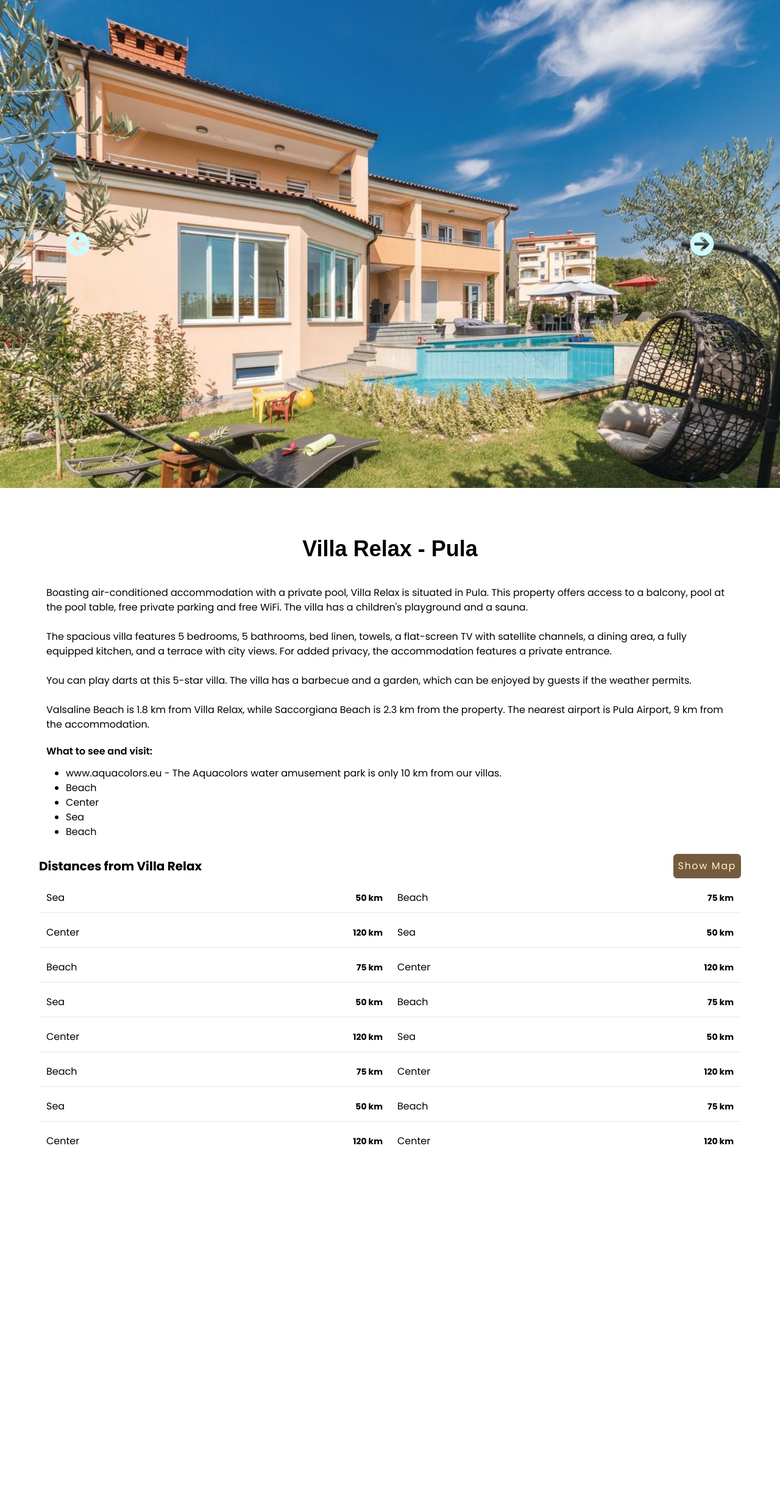
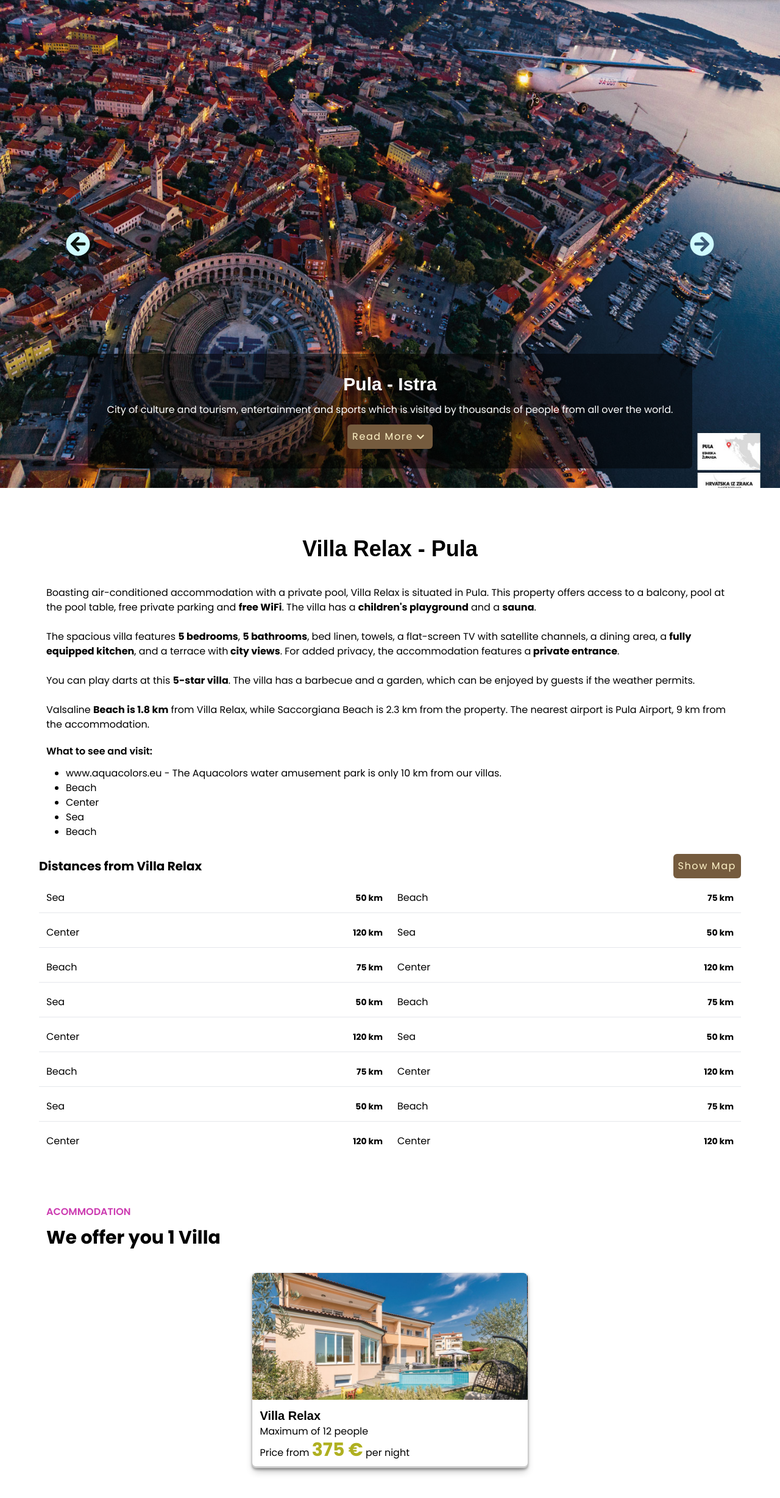
Before and after one commit to mateosmoljan/villa-relax, a Next.js app: page / in a window 1280 px wide. Shown: the top 2456 px of the page at 61% size. Before the commit the page ends 1895 px from the top, so only its background shows below. Built offline with nearby package versions, Linux system fonts and the light colour scheme; a web font is replaced by a local one.

Commit message:
acommodation

```diff
--- a/app/globals.css
+++ b/app/globals.css
@@ -17,6 +17,10 @@
   }
 }
 
+html {
+  scroll-behavior: smooth;
+}
+
 *,
 ::before,
 ::after {
@@ -24,6 +28,7 @@
   padding: 0;
   box-sizing: border-box;
 }
+
 
 ul {
   list-style: none;
@@ -44,10 +49,20 @@ a {
   @apply absolute  z-10 w-10 h-10 text-cyan-100 hover:text-brown;
 }
 
-
+/* Button */
 
 .btn {
   @apply flex items-center p-2 bg-brown rounded-md font-poppins text-white tracking-widest	text-amber-100 hover:bg-darkbrown;
+}
+
+/* Shadow */
+
+.card_shadow {
+  box-shadow: rgba(0, 0, 0, 0.4) 0px 2px 4px, rgba(0, 0, 0, 0.3) 0px 7px 13px -3px, rgba(0, 0, 0, 0.2) 0px -3px 0px inset;
+}
+
+.shadow-a-but {
+  box-shadow: rgba(0, 0, 0, 0.17) 0px -23px 25px 0px inset, rgba(0, 0, 0, 0.15) 0px -36px 30px 0px inset, rgba(0, 0, 0, 0.1) 0px -79px 40px 0px inset, rgba(0, 0, 0, 0.06) 0px 2px 1px, rgba(0, 0, 0, 0.09) 0px 4px 2px, rgba(0, 0, 0, 0.09) 0px 8px 4px, rgba(0, 0, 0, 0.09) 0px 16px 8px, rgba(0, 0, 0, 0.09) 0px 32px 16px;
 }
 
 /* Translate Nav */
--- a/app/page.tsx
+++ b/app/page.tsx
@@ -1,4 +1,5 @@
 import About from "@/components/About";
+import Acommodation from "@/components/Acommodation";
 import Distances from "@/components/Distances";
 import HeadSwiper from "@/components/HeadSwiper";
 import Navbar from "@/components/Navbar";
@@ -14,6 +15,7 @@ function Home() {
       <main>
         <About />
         <Distances />
+        <Acommodation />
       </main>
     </div>
   );
--- a/components/About.tsx
+++ b/components/About.tsx
@@ -2,7 +2,7 @@ import { LocationToVisit } from "../lib/LocationToVisit";
 
 function About() {
   return (
-    <section className="flex justify-center">
+    <section className="flex justify-center" id="info">
       <div className="max-w-6xl p-3 pt-20">
         <h1 className="flex justify-center font-arbutus text-4xl font-bold">
           Villa Relax - Pula
@@ -11,26 +11,28 @@ function About() {
           <p>
             Boasting air-conditioned accommodation with a private pool, Villa
             Relax is situated in Pula. This property offers access to a balcony,
-            pool at the pool table, free private parking and free WiFi. The
-            villa has a children's playground and a sauna.
+            pool at the pool table, free private parking and <b>free WiFi</b>.
+            The villa has a <b>children's playground</b> and a <b>sauna</b>.
           </p>
           <br />
           <p>
-            The spacious villa features 5 bedrooms, 5 bathrooms, bed linen,
-            towels, a flat-screen TV with satellite channels, a dining area, a
-            fully equipped kitchen, and a terrace with city views. For added
-            privacy, the accommodation features a private entrance.
+            The spacious villa features <b>5 bedrooms</b>, <b>5 bathrooms</b>,
+            bed linen, towels, a flat-screen TV with satellite channels, a
+            dining area, a <b>fully equipped kitchen</b>, and a terrace with
+            <b> city views</b>. For added privacy, the accommodation features a
+            <b> private entrance</b>.
           </p>
           <br />
           <p>
-            You can play darts at this 5-star villa. The villa has a barbecue
-            and a garden, which can be enjoyed by guests if the weather permits.
+            You can play darts at this <b>5-star villa</b>. The villa has a
+            barbecue and a garden, which can be enjoyed by guests if the weather
+            permits.
           </p>
           <br />
           <p>
-            Valsaline Beach is 1.8 km from Villa Relax, while Saccorgiana Beach
-            is 2.3 km from the property. The nearest airport is Pula Airport, 9
-            km from the accommodation.
+            Valsaline <b>Beach is 1.8 km</b> from Villa Relax, while Saccorgiana
+            Beach is 2.3 km from the property. The nearest airport is Pula
+            Airport, 9 km from the accommodation.
           </p>
         </div>
         <div className="pt-5">
--- /dev/null
+++ b/components/Acommodation.tsx
@@ -0,0 +1,19 @@
+import PropertyCard from "./PropertyCard";
+
+function Acommodation() {
+  return (
+    <section className="flex justify-center">
+      <div className="max-w-6xl p-3 py-20">
+        <div className="w-6xl flex flex-col gap-3 pb-10">
+          <h2 className="text-pink font-semibold uppercase">ACOMMODATION</h2>
+          <h1 className="font-bold text-3xl">We offer you 1 Villa</h1>
+        </div>
+        <div className="w-full flex justify-center items-center">
+          <PropertyCard />
+        </div>
+      </div>
+    </section>
+  );
+}
+
+export default Acommodation;
--- a/components/HeadSwiper.tsx
+++ b/components/HeadSwiper.tsx
@@ -3,29 +3,65 @@
 import Image from "next/image";
 
 import { Swiper, SwiperSlide } from "swiper/react";
-import { FreeMode } from "swiper/modules";
+import { FreeMode, Autoplay, Pagination, EffectFade } from "swiper/modules";
 
 import { images } from "@/lib/images";
 
 import "swiper/css";
 import "swiper/css/free-mode";
 import "swiper/css/navigation";
-import "swiper/css/thumbs";
+import "swiper/css/effect-fade";
+
+import { MdKeyboardArrowDown } from "react-icons/md";
 import { SwiperNavButtons } from "./SwiperNavButton";
 
-export default function Page() {
+export default function HeadSwiper() {
+  const scrollToAbout = () => {
+    const aboutSection = document.getElementById("about"); // Replace 'about' with the actual ID of your about section
+    if (aboutSection) {
+      aboutSection.scrollIntoView({
+        behavior: "smooth", // Use smooth scrolling
+      });
+    }
+  };
+
   return (
-    <section className="block max-h-screen max-w-screen relative">
-      <div className="block container relative max-w-full !important">
-        <Swiper loop={true} spaceBetween={0} modules={[FreeMode]} className="">
+    <section className="block h-screen max-w-screen relative">
+      <div className="block container relative max-w-full !important ">
+        <Swiper
+          lazy="true"
+          loop={true}
+          effect={"fade"}
+          spaceBetween={0}
+          modules={[FreeMode, Autoplay, Pagination, EffectFade]}
+          autoplay={{
+            delay: 5000,
+            disableOnInteraction: false,
+          }}
+          pagination={{
+            clickable: true,
+          }}
+          grabCursor={true}
+        >
           {images.map((image, index) => (
             <SwiperSlide key={index}>
               <div className="flex relative items-center justify-center h-full w-full">
                 <Image
                   src={image.src}
                   alt={image.alt}
-                  className="block max-h-screen w-full object-cover"
+                  className="object-cover block h-screen w-full"
                 />
+                <div className="z-20 absolute bottom-8 flex items-center justify-center flex-col bg-black bg-opacity-50 rounded-md p-8 gap-3">
+                  <h1 className="text-white font-arbutus text-3xl font-bold">
+                    {image.title}
+                  </h1>
+                  <p className="text-white">{image.des}</p>
+                  <a href="#info" onClick={scrollToAbout}>
+                    <button className="btn">
+                      Read More <MdKeyboardArrowDown className="text-2xl" />
+                    </button>
+                  </a>
+                </div>
               </div>
             </SwiperSlide>
           ))}
--- a/components/Navbar.tsx
+++ b/components/Navbar.tsx
@@ -27,7 +27,7 @@ const Navbar = () => {
 
   return (
     <nav
-      className={`bg-white	 flex place-content-between sm:px-8 w-full py-2 fixed z-10 ${
+      className={`bg-white shadow-md flex place-content-between sm:px-8 w-full py-2 fixed z-10 ${
         visible ? "transleteNavUp" : "transleteNav"
       }`}
     >
--- /dev/null
+++ b/components/PropertyCard.tsx
@@ -0,0 +1,45 @@
+"use client";
+
+import Image from "next/image";
+
+import { Swiper, SwiperSlide } from "swiper/react";
+import { images } from "@/lib/images";
+
+import "swiper/css";
+import { SwiperNavButtonsAcommodation } from "./SwiperNavButtonsAcommodation";
+
+interface SwiperNavButtonsProps {
+  className?: string;
+}
+
+function PropertyCard() {
+  return (
+    <div className=" w-2/5 card_shadow rounded-md z-10 max-w-full overflow-hidden">
+      <Swiper lazy="true" loop={true} spaceBetween={0}>
+        {images.map((image, index) => (
+          <SwiperSlide key={index}>
+            <div className="flex relative items-center justify-center h-full w-full">
+              <Image
+                src={image.src}
+                alt={image.alt}
+                className="object-cover block rounded-t-md h-52 w-full"
+              />
+            </div>
+          </SwiperSlide>
+        ))}
+        <SwiperNavButtonsAcommodation />
+      </Swiper>
+      <div className="p-3">
+        <h2 className="font-bold text-xl font-arbutus">Villa Relax</h2>
+        <p>Maximum of 12 people</p>
+        <p>
+          Price from{" "}
+          <span className="font-bold text-dark_yellow text-3xl">375 €</span> per
+          night
+        </p>
+      </div>
+    </div>
+  );
+}
+
+export default PropertyCard;
--- a/components/SwiperNavButton.tsx
+++ b/components/SwiperNavButton.tsx
@@ -8,19 +8,19 @@ export const SwiperNavButtons = () => {
   const swiper = useSwiper();
 
   return (
-    <div className="swiper-nav-btns">
+    <>
       <button
         onClick={() => swiper.slidePrev()}
-        className="h-screen w-1/5 flex justify-center items-center"
+        className="h-screen w-1/5 flex justify-center items-center absolute z-10 top-0 "
       >
         <FaArrowCircleLeft className="swiper-prev" />
       </button>
       <button
         onClick={() => swiper.slideNext()}
-        className="h-screen w-1/5 flex justify-center items-center"
+        className="h-screen w-1/5 flex justify-center items-center absolute z-10 top-0 right-0"
       >
         <FaArrowCircleRight className="swiper-next" />
       </button>
-    </div>
+    </>
   );
 };
--- /dev/null
+++ b/components/SwiperNavButtonsAcommodation.tsx
@@ -0,0 +1,46 @@
+"use client";
+
+import { useSwiper } from "swiper/react";
+import { MdOutlineKeyboardArrowLeft } from "react-icons/md";
+
+import { MdOutlineKeyboardArrowRight } from "react-icons/md";
+import { useState } from "react";
+
+export const SwiperNavButtonsAcommodation = () => {
+  const swiper = useSwiper();
+
+  const [isHovered, setIsHovered] = useState(false);
+
+  const handleMouseOver = () => {
+    setIsHovered(true);
+  };
+
+  const handleMouseOut = () => {
+    setIsHovered(false);
+  };
+
+  return (
+    <div
+      onMouseOver={handleMouseOver}
+      onMouseOut={handleMouseOut}
+      className={`absolute z-10 top-0 flex items-center justify-between w-full h-full`}
+    >
+      <button
+        onClick={() => swiper.slidePrev()}
+        className={`shadow-a-but h-full rounded-t-md ${
+          isHovered ? "block" : "hidden"
+        }`}
+      >
+        <MdOutlineKeyboardArrowLeft className={` text-6xl text-white  `} />
+      </button>
+      <button
+        onClick={() => swiper.slideNext()}
+        className={`h-full  shadow-a-but rounded-t-md ${
+          isHovered ? "block" : "hidden"
+        }`}
+      >
+        <MdOutlineKeyboardArrowRight className={`text-6xl text-white`} />
+      </button>
+    </div>
+  );
+};
--- a/lib/images.js
+++ b/lib/images.js
@@ -1,12 +1,32 @@
 // Images
 import first from "@/public/assets/images/main.jpg";
-import second from "@/public/assets/images/villa-pool-outside.jpeg";
-import third from "@/public/assets/images/villa-pool-outside-night.jpg";
+import second from "@/public/assets/images/CityView.jpg";
+import third from "@/public/assets/images/ArenaPula.jpg";
 import fourth from "@/public/assets/images/drone.jpg";
 
 export const images = [
-  { src: first, alt: "Villa Relax Pula" },
-  { src: second, alt: "Ouside Villa Relax" },
-  { src: third, alt: "Villa Relax At Night" },
-  { src: fourth, alt: "Villa Relax Drone View" },
+  {
+    src: first,
+    title: "Welcome to Villa Relax - Pula",
+    des: "Luxury holiday home close to city and sea",
+    alt: "Villa Relax Pula",
+  },
+  {
+    src: second,
+    title: "Pula - Istra",
+    des: "City of culture and tourism, entertainment and sports which is visited by thousands of people from all over the world.",
+    alt: "City View Pula",
+  },
+  {
+    src: third,
+    title: "Visit Arena Pula",
+    des: "Where concerts are held by some of the most famous performers",
+    alt: "Arena Pula",
+  },
+  {
+    src: fourth,
+    title: "Villa Relax Drone View",
+    des: "Enough space for any activity",
+    alt: "Villa Relax Drone View",
+  },
 ];
--- a/tailwind.config.ts
+++ b/tailwind.config.ts
@@ -22,7 +22,9 @@ const config: Config = {
         darkbrown: "#54422e",
         yellow: "#FFCC29",
         light_blue: "#91D8F7",
-        blue: "#0098DA"
+        blue: "#0098DA",
+        pink: "#cc3bb1",
+        dark_yellow: "#afb020",
       }
     },
   },
```
Also changed, not shown: public/assets/images/ArenaPula.jpg (added), public/assets/images/CityView.jpg (added).
